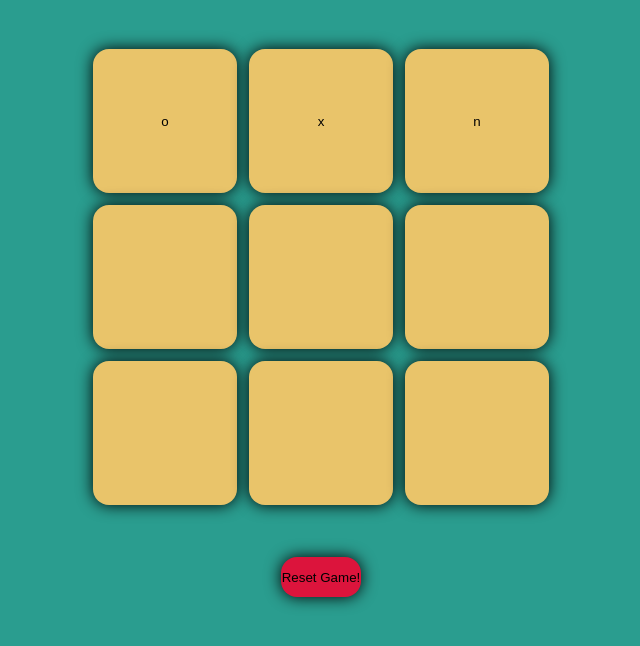
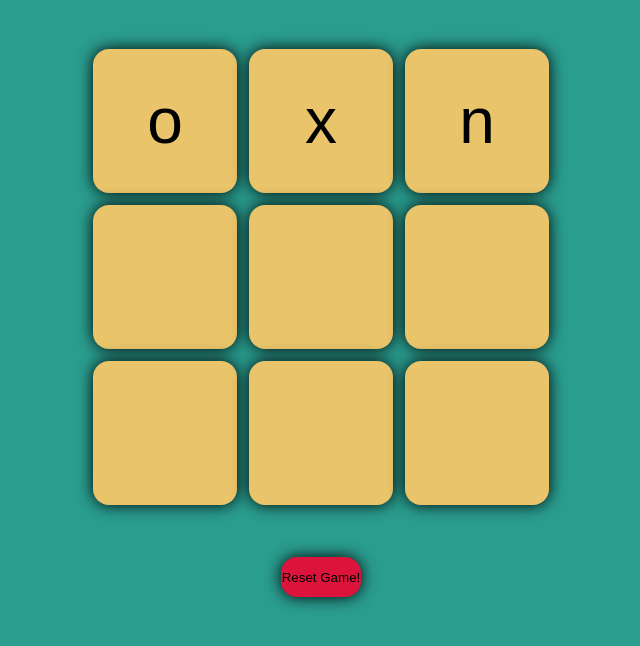
Before and after one commit to aryanngajjar0310-star/tic-tac-toe, a plain HTML site: page index.html in a window 1280 px wide. Shown: the part 40-686 px from the top of the page, without its empty margins (319-959 px from the left). Drawn offline with Linux system fonts and the light colour scheme.

Commit message:
Update style.css

```diff
--- a/style.css
+++ b/style.css
@@ -35,6 +35,7 @@ body {
     border: none;
     box-shadow: 0 0 1rem rgba(0,0,0.15);
     background-color: #E9C46A;
+    font-size: 8Vmin;
 }
 
 .Reset {
@@ -44,4 +45,5 @@ body {
     border: none;
     box-shadow: 0 0 1rem rgba(0,0,0.15);
     background-color:crimson;
+
 }
```
